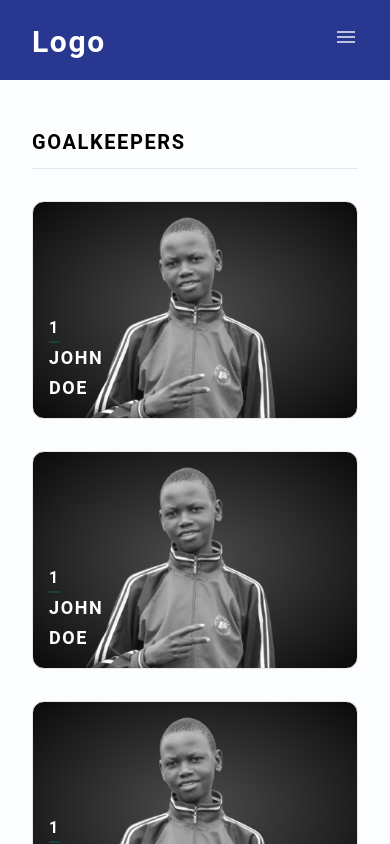
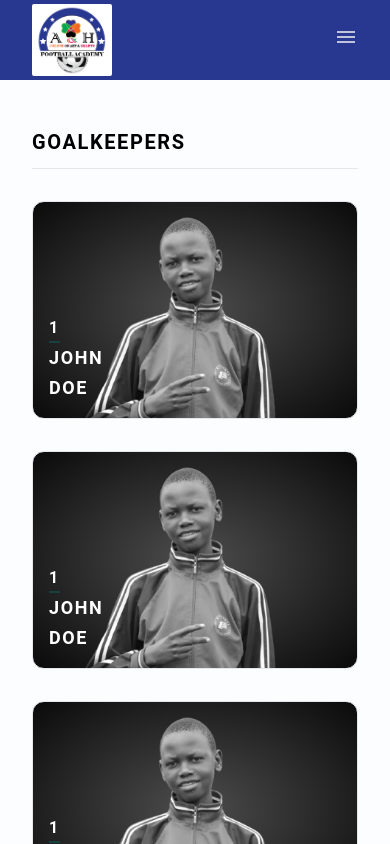
Before and after one commit to alekskimeu/coah-website, a Next.js app: page /team in a window 390 px wide. Shown: the top 844 px of the page. Built offline with nearby package versions, Linux system fonts and the light colour scheme.

Commit message:
Fixed logo on small devices

```diff
--- a/components/Header.jsx
+++ b/components/Header.jsx
@@ -31,11 +31,8 @@ const Header = () => {
     <header
       className={`bg-[#283891] fixed top-0 w-full h-[5rem] flex items-start lg:items-center z-20 lg:px-[2rem]`}
     >
-      <div className="container mx-auto py-[2rem] relative">
-        <h1 className="text-white font-bold text-3xl lg:hidden absolute left-[2rem] top-[1.5rem]">
-          Logo
-        </h1>
-        {/* <Image src={logo} className="w-20" /> */}
+      <div className="container mx-auto py-[0rem] relative">
+        <Image src={logo} className="w-20 bg-white lg:hidden absolute left-[2rem] top-[0.25rem] rounded-sm" />
 
         <div className="text-white absolute right-[2rem] top-[1.5rem] opacity-70 cursor-pointer lg:hidden">
           {showMobileMenu ? (
@@ -51,10 +48,8 @@ const Header = () => {
         <div
           className={`bg-[#283891] md:bg-transparent ${navHeight} ${display} lg:flex flex-col lg:flex-row lg:justify-between items-center gap-3 w-full absolute top-[5rem] lg:top-0 lg:relative left-[${leftPosition}] lg:left-0 z-20 transition ease-in duration-1500`}
         >
-          {/* <h1 className="hidden lg:block text-white font-bold text-3xl mb-[3rem] lg:mb-0">
-            Logo
-          </h1> */}
-          <Image src={logo} className="w-24 bg-white rounded-sm" />
+
+          <Image src={logo} className="w-20 bg-white rounded-sm" />
           <div className="flex flex-col mt-[4rem] lg:mt-0 lg:flex-row text-center lg:text-left gap-[2rem] lg:gap-[3rem] text-white">
             <Link href="/" className="text-[1rem] opacity-80 active:text-black">
               Home
```
